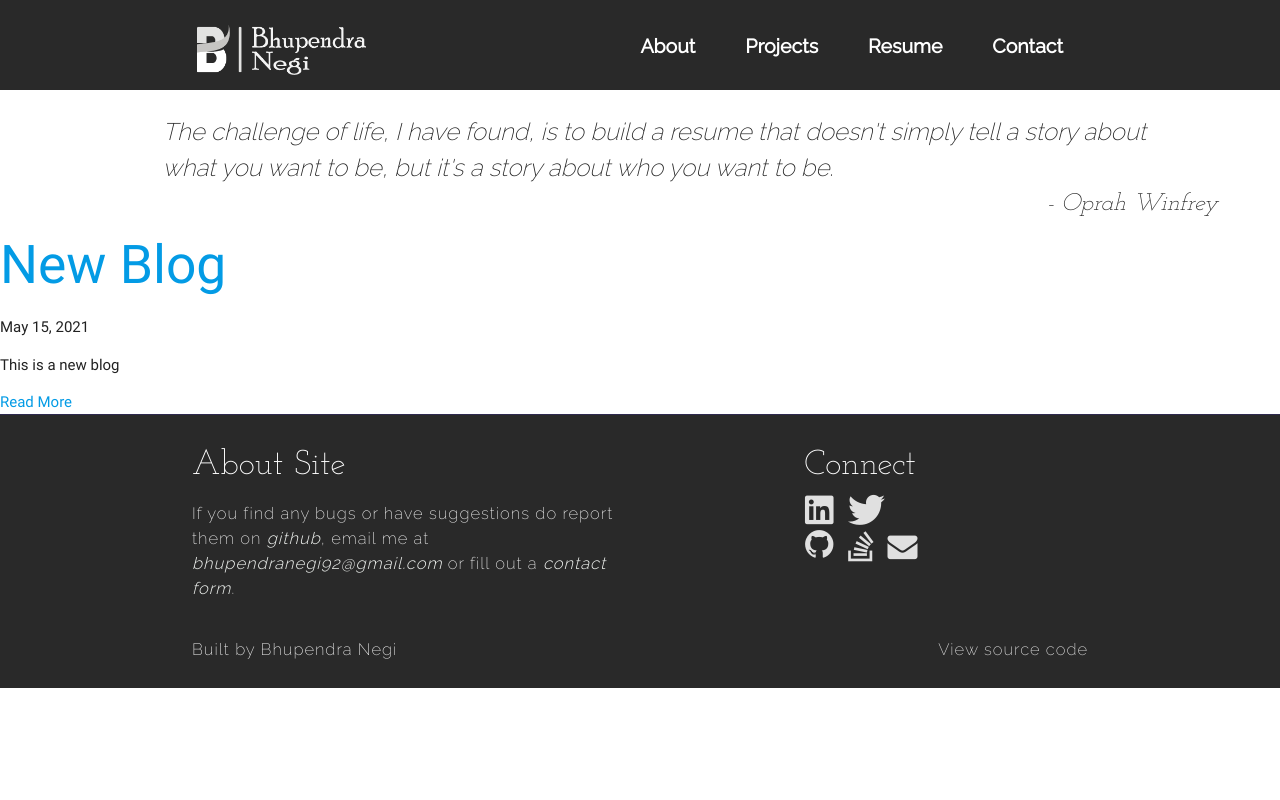
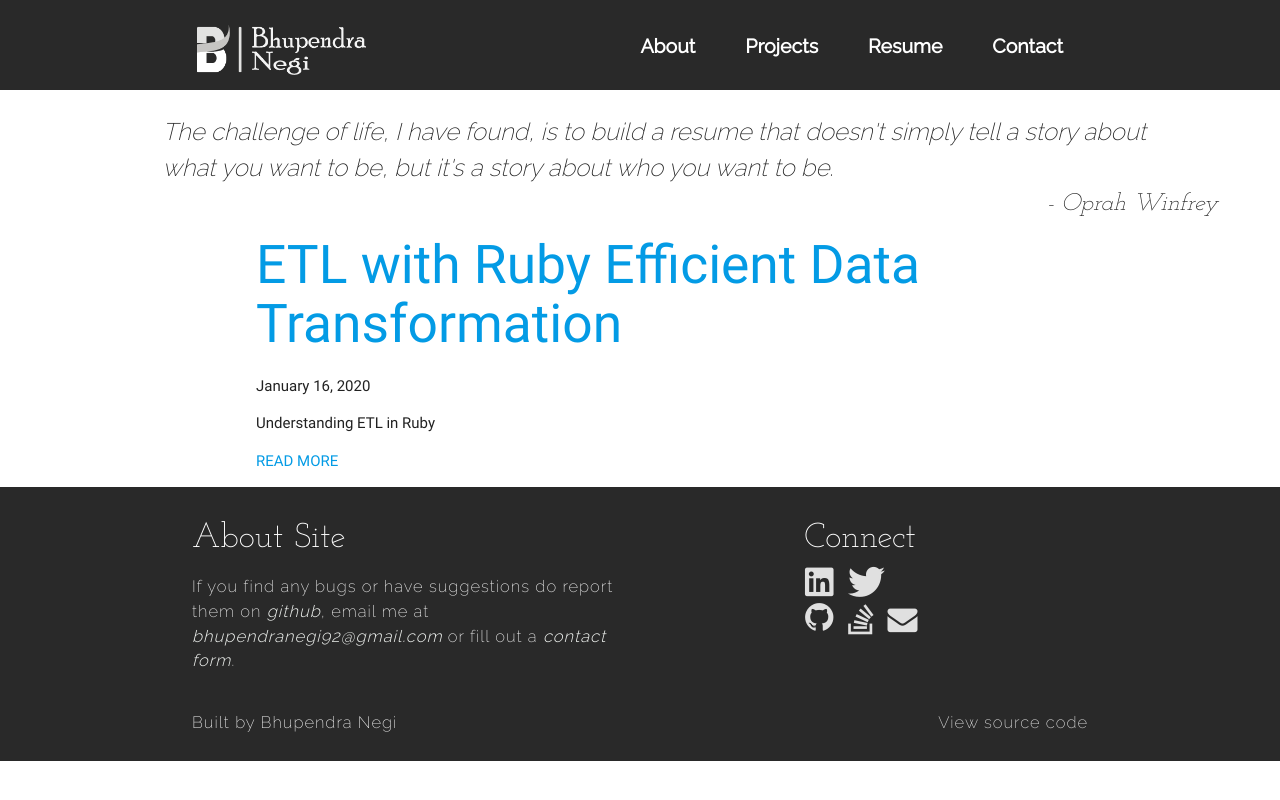
Before and after one commit to BhupendraNegi/bhupendranegi.github.io, a Jekyll site: the page built from blog.html, in a window 1280 px wide. Shown: the top 800 px of the page. Built offline with Jekyll 4.4.1, drawn with Linux system fonts in a browser that asks for light colours; nearby versions of some CDN libraries.

Commit message:
New post added

````diff
--- a/Gemfile
+++ b/Gemfile
@@ -24,6 +24,7 @@ gem "faraday-retry"
 gem "csv"
 gem "base64"
 gem "bigdecimal"
+
 # If you want to use GitHub Pages, remove the "gem "jekyll"" above and
 # uncomment the line below. To upgrade, run `bundle update github-pages`.
 # gem "github-pages", group: :jekyll_plugins
--- a/_config.yml
+++ b/_config.yml
@@ -39,6 +39,10 @@ google_analytics: G-4X8NFH01NY
 permalink: /:title/
 
 # Build settings
+
+markdown: kramdown
+highlighter: rouge
+
 theme: minima
 plugins:
   - jekyll-feed
--- a/_includes/head.html
+++ b/_includes/head.html
@@ -9,4 +9,6 @@
   <meta name="viewport" content="width=device-width, initial-scale=1.0, maximum-scale=1">
   <link rel="shortcut icon" type="image/jpg" href="/assets/images/Bhupendra_B_dark.png" style="background-color:white;">
   <title>{{site.title}}</title>
+  {% include scripts.html %}
+  {% include analytics.html %}
 </head>
--- a/_includes/scripts.html
+++ b/_includes/scripts.html
@@ -11,3 +11,4 @@
 <link rel="stylesheet" href="https://cdn.jsdelivr.net/gh/devicons/devicon@v2.15.1/devicon.min.css">
 <link rel="stylesheet" href="https://maxcdn.bootstrapcdn.com/font-awesome/4.7.0/css/font-awesome.min.css">
 <link rel="stylesheet" href="/assets/css/main.css" media="screen" title="no title">
+<link rel="stylesheet" href="https://cdnjs.cloudflare.com/ajax/libs/highlight.js/10.7.2/styles/monokai.min.css">
--- a/_layouts/default.html
+++ b/_layouts/default.html
@@ -10,8 +10,6 @@
       {{ content }}
     </div>
   </div>
-  {% include scripts.html %}
-  {% include analytics.html %}
 </body>
 
 </html>
--- /dev/null
+++ b/_posts/2020-1-16-ETL-with-Ruby-Efficient-Data-Transformation.md
@@ -0,0 +1,72 @@
+---
+layout: post
+title: ETL with Ruby Efficient Data Transformation
+---
+
+#### Understanding ETL in Ruby
+
+Have you ever migrated a database, cleaned up data, or synchronized information between two systems? If so, you’ve likely been performing ETL (Extract-Transform-Load) without even realizing it.
+
+ETL is a process that involves:
+
+1. **Extracting** data from one or more sources.
+2. **Transforming** the data into the desired format.
+3. **Loading** the transformed data into a destination.
+
+Ruby is an excellent language for building ETL processes, offering simplicity and flexibility. Let’s dive into a basic ETL example using Ruby.
+
+##### Step 1: Extract the Data
+
+First, we need to extract the data from a source. In this example, we’ll use a CSV file as our data source:
+
+```ruby
+require 'csv'
+
+def extract(file_path)
+  CSV.read(file_path, headers: true)
+end
+```
+##### Step 2: Transform the Data
+
+Next, we’ll clean and format the data. For example, we’ll trim any whitespace from names, convert emails to lowercase, and ensure ages are integers:
+
+```ruby
+def transform(data)
+  data.map do |row|
+    {
+      name: row['Name'].strip,
+      age: row['Age'].to_i,
+      email: row['Email'].downcase
+    }
+  end
+end
+```
+
+##### Step 3: Load the Data
+
+Finally, we’ll load the transformed data into a SQLite database. Here’s how:
+
+```ruby
+require 'sqlite3'
+
+def load(data, db)
+  db.execute("CREATE TABLE IF NOT EXISTS users (name TEXT, age INTEGER, email TEXT)")
+  data.each do |row|
+    db.execute("INSERT INTO users (name, age, email) VALUES (?, ?, ?)", row[:name], row[:age], row[:email])
+  end
+end
+```
+
+##### Bringing It All Together
+
+Let’s see how these steps work together in a complete ETL process:
+
+```ruby
+data = extract('users.csv')
+transformed_data = transform(data)
+db = SQLite3::Database.new('users.db')
+load(transformed_data, db)
+
+puts "ETL process completed successfully!"
+
+```
--- a/assets/css/main.css
+++ b/assets/css/main.css
@@ -1400,4 +1400,71 @@ nav a.button-collapse i {
   }
 }
 
-/* Mobile view Section Start */
+/* Mobile view Section End */
+
+
+/* Post Section Starts */
+
+
+.posts {
+  max-width: 60vw;
+  margin: auto;
+  .post {
+    padding-bottom: 2em;
+    border-bottom: 1px solid;
+    .entry {
+      margin-bottom: 0;
+      border: 0;
+    }
+  }
+
+  .post:last-child {
+    padding-bottom: 1em;
+    border-bottom: none;
+  }
+
+}
+
+.post {
+  max-width: 60vw;
+  margin: auto;
+  blockquote {
+    margin: 1.8em .8em;
+    border-left: 2px solid;
+    padding: 0.1em 1em;
+    /* color: $gray; */
+    font-size: 22px;
+    font-style: italic;
+  }
+
+  .comments {
+    margin-top: 10px;
+  }
+
+  .read-more {
+    text-transform: uppercase;
+    font-size: 15px;
+  }
+
+  .entry {
+    margin-bottom: 4rem;
+    border-bottom: 2px solid;
+  }
+
+}
+
+/* pre {
+  background: #2e2e2e;
+  color: #ccc;
+  padding: 1em;
+  border-radius: 5px;
+  overflow-x: auto;
+}
+
+code {
+  color: #f8f8f2;
+} */
+
+
+
+/* Post Section End */
````
Also changed, not shown: _posts/2021-5-15-New-Post.md (deleted, +0 -13 lines).
